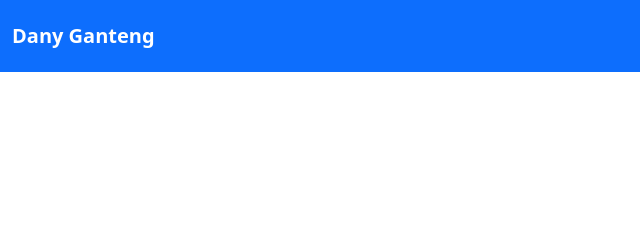
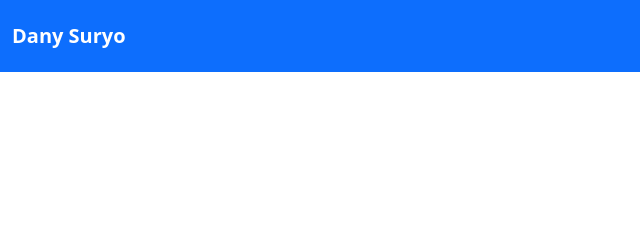
Before and after one commit to Danysuryo/portofolio-saya, a plain HTML site: page BOOTSTRAP/index.html in a window 1280 px wide. Shown: the top 240 px of the page, 0-640 px from the left. Drawn offline with nearby package versions, Linux system fonts and the light colour scheme.

Commit message:
mengganti judul

```diff
--- a/BOOTSTRAP/index.html
+++ b/BOOTSTRAP/index.html
@@ -29,7 +29,7 @@
     <!-- NAVBAR -->
     <nav class="navbar navbar-expand-lg bg-primary py-3 fixed-top">
         <div class="container-fluid">
-          <a class="navbar-brand text-white fw-bold" href="#">Dany Ganteng</a>
+          <a class="navbar-brand text-white fw-bold" href="#">Dany Suryo</a>
           <button class="navbar-toggler" type="button" data-bs-toggle="collapse" data-bs-target="#navbarNav"
                 aria-controls="navbarNav" aria-expanded="false" aria-label="Toggle navigation">
                 <span class="navbar-toggler-icon"></span>
```
